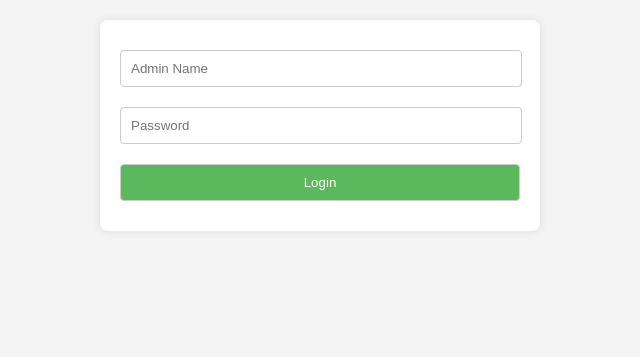
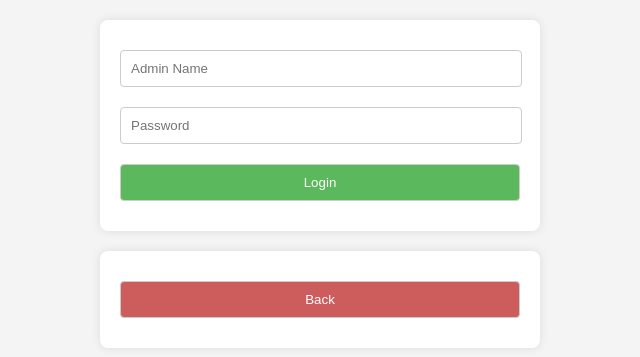
Before and after one commit to TobiSvasek/EmployeeManager, a Flask app: page /admin_login in a window 1280 px wide. Shown: the top 357 px of the page, without its empty margins (320-960 px from the left). Run offline with Flask 3, Linux system fonts and the light colour scheme.

Commit message:
Renamed admin leave to logout

```diff
--- a/templates/admin.html
+++ b/templates/admin.html
@@ -28,7 +28,7 @@
     <button type="submit">Add Employee</button>
 </form>
 <form action="{{ url_for('login') }}" method="get">
-    <button type="submit" style="background-color: indianred">Leave</button>
+    <button type="submit" style="background-color: indianred">Logout</button>
 </form>
 </body>
 </html>
--- a/templates/admin_login.html
+++ b/templates/admin_login.html
@@ -13,5 +13,8 @@
             <p style="color: red;">{{ error }}</p>
         {% endif %}
     </form>
+    <form action="{{ url_for('login') }}" method="get">
+        <button type="submit" style="background-color: indianred">Back</button>
+    </form>
 </body>
 </html>
```
Also changed, not shown: instance/employees.db.
